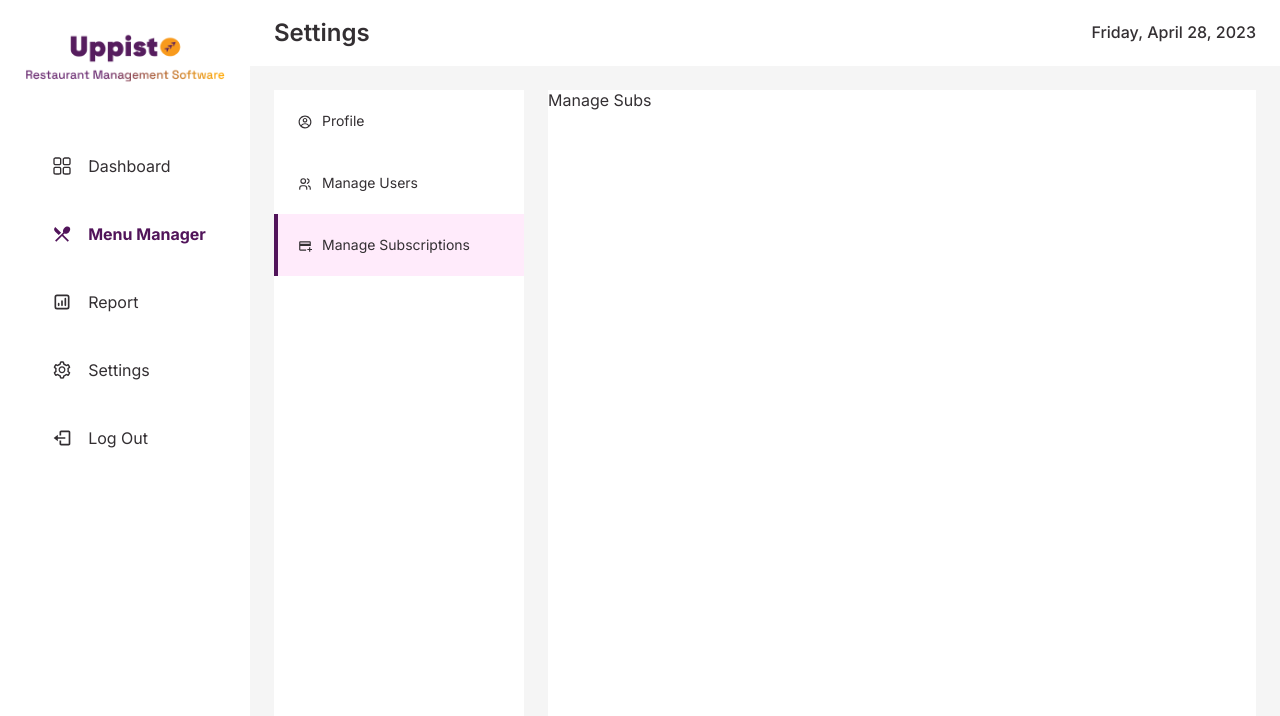
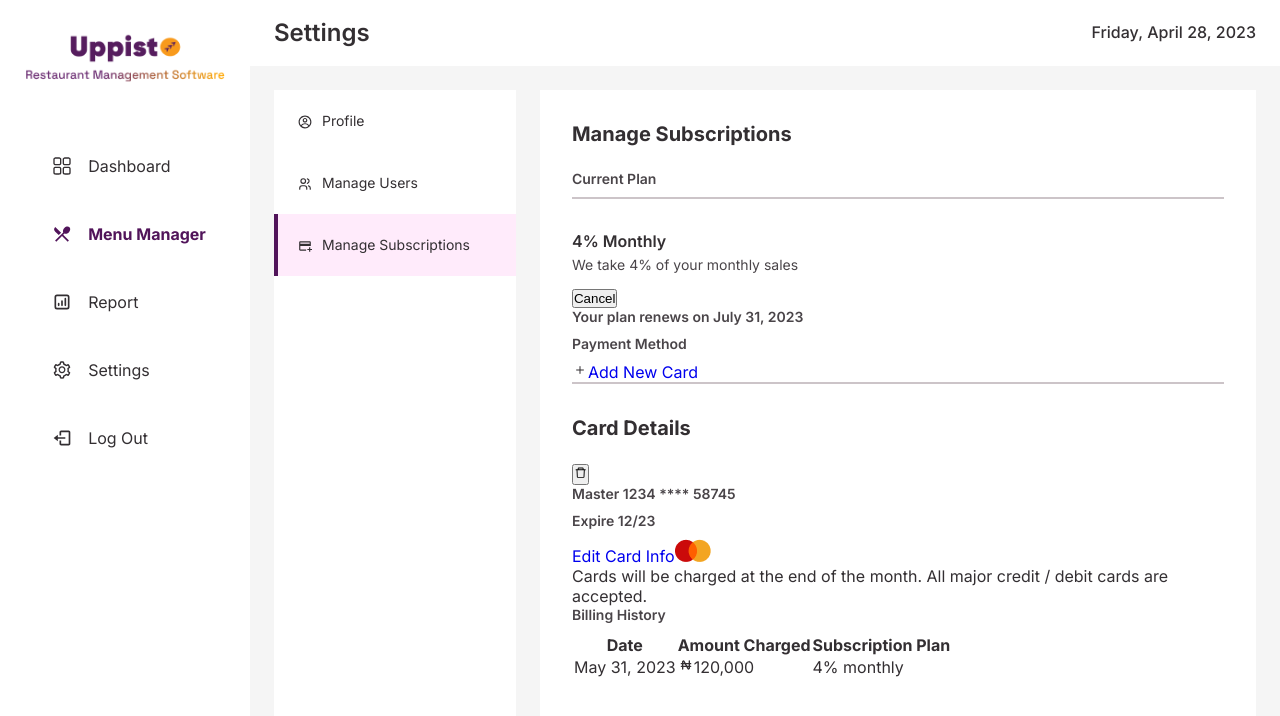
Before and after one commit to King-Mikaelson/vigilant-octo-enigma, a React (Create React App) app: page /settings/managesubscriptions in a window 1280 px wide. Shown: the top 716 px of the page. Built offline with nearby package versions, Linux system fonts and the light colour scheme.

Commit message:
Added Subscriptions page

```diff
--- /dev/null
+++ b/src/components/admin/settings/manageSub/cardDetails/index.tsx
@@ -0,0 +1,33 @@
+import React from "react";
+import { AiOutlineDelete } from "react-icons/ai";
+import { Link } from "react-router-dom";
+import MasterCard from "../../../../../assets/mastercard.png";
+
+const CardDetails = () => {
+  const handleDeleteUser = () => {};
+
+  return (
+    <div className="card-details">
+      <div className="card-details-header">
+        <h4>Card Details</h4>
+        <span className="delete-icon">
+          <button className="del-user_btn" onClick={() => handleDeleteUser()}>
+            <AiOutlineDelete className="delete-icon" />
+          </button>
+        </span>
+      </div>
+      <div className="card-details-body">
+        <p>Master 1234 **** 58745</p>
+        <p>Expire 12/23</p>
+        <div className="addcard-link">
+          <Link to="">Edit Card Info</Link>
+          <span>
+            <img src={MasterCard} alt="master card" />
+          </span>
+        </div>
+      </div>
+    </div>
+  );
+};
+
+export default CardDetails;
--- a/src/components/admin/settings/manageSub/index.tsx
+++ /dev/null
@@ -1,7 +0,0 @@
-
-const ManageSubs = () => {
-  return (
-      <div>Manage Subs</div>
-  );
-};
-export default ManageSubs;
--- /dev/null
+++ b/src/components/admin/settings/manageSub/subs/index.tsx
@@ -0,0 +1,69 @@
+import { Link } from "react-router-dom";
+import { IoIosAdd } from "react-icons/io";
+import CardDetails from "../cardDetails";
+import { TbCurrencyNaira } from "react-icons/tb";
+
+const ManageSubs = () => {
+  function handleModalClose() {}
+
+  return (
+    <div className="sub-container">
+      <h4>Manage Subscriptions</h4>
+      <p className="subheading">Current Plan</p>
+      <hr />
+      <div className="sub-body">
+        <span>4% Monthly</span>
+        <p className="sub-body-p">We take 4% of your monthly sales</p>
+        <button
+          className="subs-cancel-btn"
+          onClick={() => {
+            handleModalClose();
+          }}
+        >
+          Cancel
+        </button>
+        <p>Your plan renews on July 31, 2023</p>
+        <div className="payment-method">
+          <p>Payment Method</p>
+          <div className="addcard-link">
+            <span>
+              <IoIosAdd />
+            </span>
+            <Link to="">Add New Card</Link>
+          </div>
+        </div>
+      </div>
+      <hr />
+      <div className="Card-details-div">
+        <CardDetails />
+      </div>
+      <span>
+        Cards will be charged at the end of the month. All major credit / debit
+        cards are accepted.
+      </span>
+      <div className="billing-history">
+        <p>Billing History</p>
+        <table className="table">
+          <thead>
+            <tr>
+              <th>Date</th>
+              <th>Amount Charged</th>
+              <th>Subscription Plan</th>
+            </tr>
+          </thead>
+          <tbody>
+            <tr>
+              <td>May 31, 2023</td>
+              <td>
+                <TbCurrencyNaira />
+                120,000
+              </td>
+              <td>4% monthly</td>
+            </tr>
+          </tbody>
+        </table>
+      </div>
+    </div>
+  );
+};
+export default ManageSubs;
--- a/src/routes/index.tsx
+++ b/src/routes/index.tsx
@@ -20,7 +20,7 @@ import GeneralReport from "../features/report/general-report/index";
 import Settings from "../components/admin/settings/settings";
 import EditProfile from "../components/admin/settings/profile/editProfile";
 import ManageUsers from "../components/admin/settings/manageUsers/manageUsers";
-import ManageSubs from "../components/admin/settings/manageSub";
+import ManageSubs from "../components/admin/settings/manageSub/subs";
 import SettingsLayout from "../components/admin/settings/layout";
 import AddUsers from "../components/admin/settings/manageUsers/addUsers";
 import UserLists from "../components/admin/settings/manageUsers/userLists";
--- a/src/styles/components/_settings.scss
+++ b/src/styles/components/_settings.scss
@@ -435,3 +435,39 @@
         }
     }
 }
+
+// MANAGE SUBSCRIPTIONS
+.sub-container {
+    padding: 2rem;
+
+    h4 {
+        font-size: 20px;
+        margin-bottom: 1.5rem;
+    }
+
+    p {
+        font-size: 14px;
+        font-weight: 600;
+        color: $black-color2;
+        padding-bottom: 10px;
+    }
+
+    hr {
+        border: 1px solid $placeholder-gray;
+        margin-bottom: 2rem;
+    }
+
+    .sub-body {
+        span {
+            font-size: 16px;
+            font-weight: 600;
+        }
+
+        .sub-body-p {
+            font-size: 14px;
+            font-weight: 400;
+            color: $black-color2;
+            padding: 5px 0 14px 0;
+        }
+    }
+}
```
Also changed, not shown: src/assets/mastercard.png (added), src/assets/visacard.png (added).
